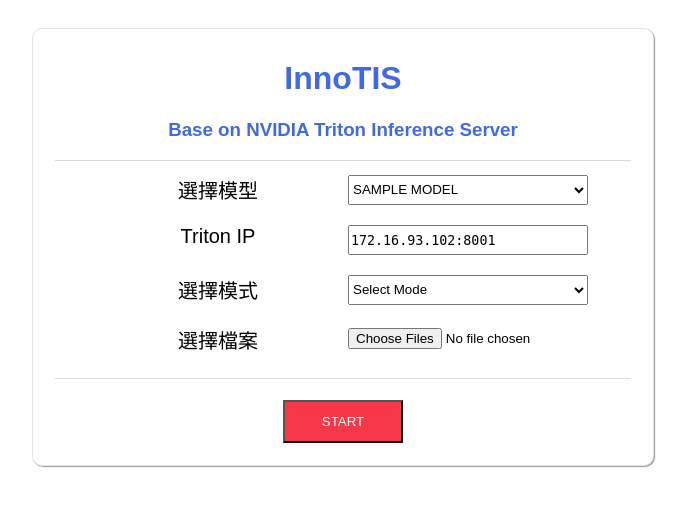
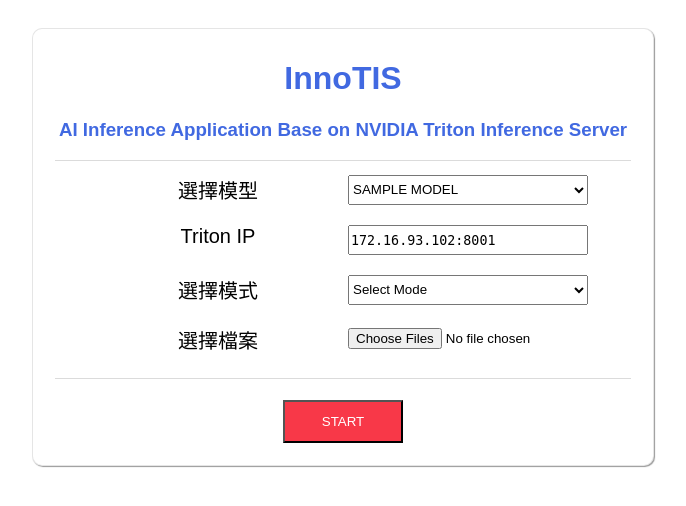
Before and after one commit to tinachoua/innotis_client, a Flask app: template templates/index.html in a window 1280 px wide. Shown: the top 506 px of the page, without its empty margins (297-983 px from the left). Run offline with Flask 2, Linux system fonts and the light colour scheme; the template is opened without the code that fills it: most values are stand-ins (such as "Sample title", 1, 10 or a date in 2020); parts of the project's set-up code (start-up, migrations or seed data) failed here and were passed over; some libraries are stand-ins or nearby versions.

Commit message:
update README.md

```diff
--- a/templates/index.html
+++ b/templates/index.html
@@ -157,7 +157,7 @@
                 <form action="upload" method="post" enctype="multipart/form-data" id="sel_form" >
                     <div class="title" >
                         <h1 class="text-muted">InnoTIS</h1>
-                        <h3 class="text-muted">Base on NVIDIA Triton Inference Server</h3>
+                        <h3 class="text-muted">AI Inference Application Base on NVIDIA Triton Inference Server</h3>
                     </div>
                     <hr>
                     <!-- 選擇模型 -->
```
Also changed, not shown: README.md, 1 other file.
